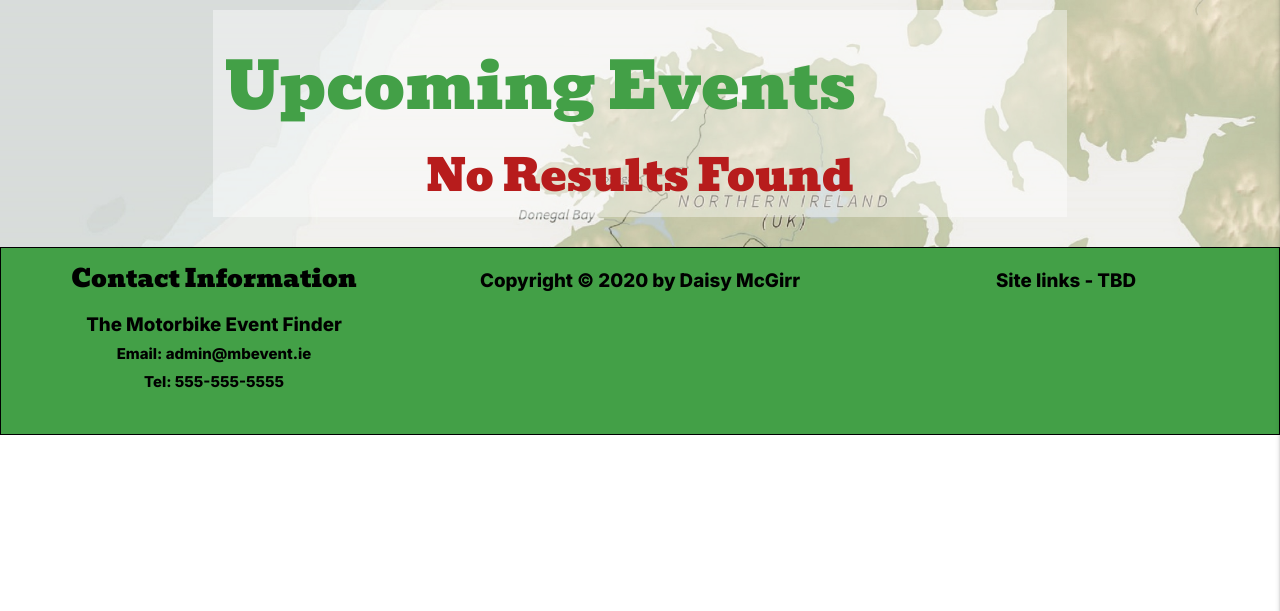
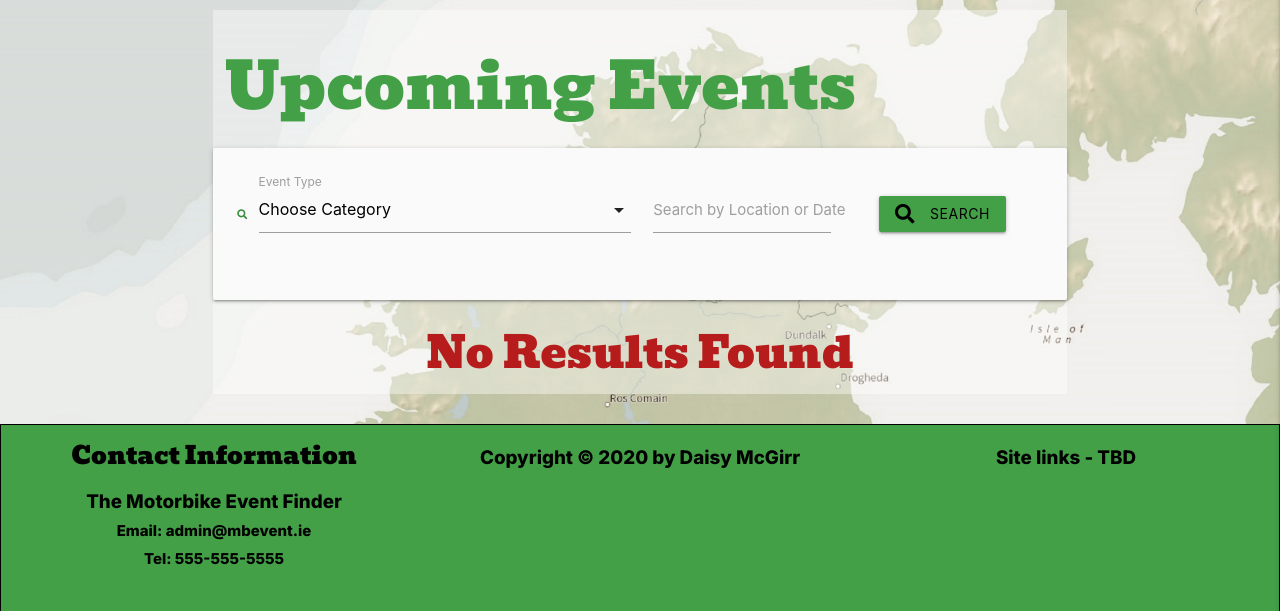
Before and after one commit to Dee-McG/Motorbike-Event-Finder, a Flask app: page /events in a window 1280 px wide. Shown: the part 150-761 px from the top of the page. Run offline with Flask 2, Linux system fonts and the light colour scheme; data that the repository does not hold is empty; some libraries are stand-ins or nearby versions.

Commit message:
Added search functionality on event type and location

```diff
--- a/app.py
+++ b/app.py
@@ -6,7 +6,6 @@ from flask_pymongo import PyMongo
 from bson.objectid import ObjectId
 from werkzeug.security import generate_password_hash, check_password_hash
 from flask_wtf.csrf import CSRFProtect
-from datetime import date
 
 if os.path.exists("env.py"):
     import env
@@ -138,6 +137,24 @@ def get_events():
     return render_template("events.html", events=events)
 
 
+@app.route("/search", methods=["GET", "POST"])
+def search():
+    """
+    Returns search results from user input query or drop down
+    selection from events page
+    """
+    query = request.form.get("query")
+    event_type = request.form.get("event_type")
+    events = list()
+    if query:
+        events = list(mongo.db.events.find({"$text": {"$search": query}}))
+    elif event_type:
+        events = list(mongo.db.events.find({"$text": {"$search": event_type}}))
+
+    categories = mongo.db.categories.find().sort("event_type", 1)
+    return render_template("events.html", events=events, categories=categories)
+
+
 @app.route("/create-event", methods=["GET", "POST"])
 def create_event():
     """
--- a/templates/events.html
+++ b/templates/events.html
@@ -5,7 +5,38 @@
         <div class="col s12 l8 offset-l2" id="main-cont">
             <h1 class="main-heading">Upcoming Events</h1>
 
-            {% if events %}
+            <!-- Search Form -->
+            <div class="row card-panel grey lighten-5">
+                <form action="{{ url_for('search') }}" method="post" class="col s12">
+                    <input type="hidden" name="csrf_token" value="{{ csrf_token() }}"/>
+                    <div class="row valign-wrapper center-align">
+                        <i class="fas fa-search prefix green-text text-darken-2"></i>
+                        <!-- Event type drop down -->
+                        <div class="input-field col s12 m8">
+                            <select id="event_type" name="event_type" type="text" class="validate">
+                                <option value="" disabled selected>Choose Category</option>
+                                {% for category in categories %}
+                                    <option value="{{ category.event_type }}">{{ category.event_type }}</option>
+                                {% endfor %}
+                            </select>
+                            <label>Event Type</label>
+                        </div>
+                        <!-- Text search box -->
+                        <div class="input-field col s12 m4">
+                            <input type="text" name="query" id="query" class="validate">
+                            <label for="query">Search by Location or Date</label>
+                        </div>
+                        <!-- Search Button -->
+                        <div class="col s12 m4">
+                            <button type="submit" class="green darken-1 black-text btn text-shadow">
+                                <i class="fas fa-search left"></i> Search
+                            </button>
+                        </div>
+                    </div>
+                </form>
+            </div>
+
+            {% if events|length > 0 %}
                 <ul class="collapsible">
                     {% for event in events %}
                     <li>
```
